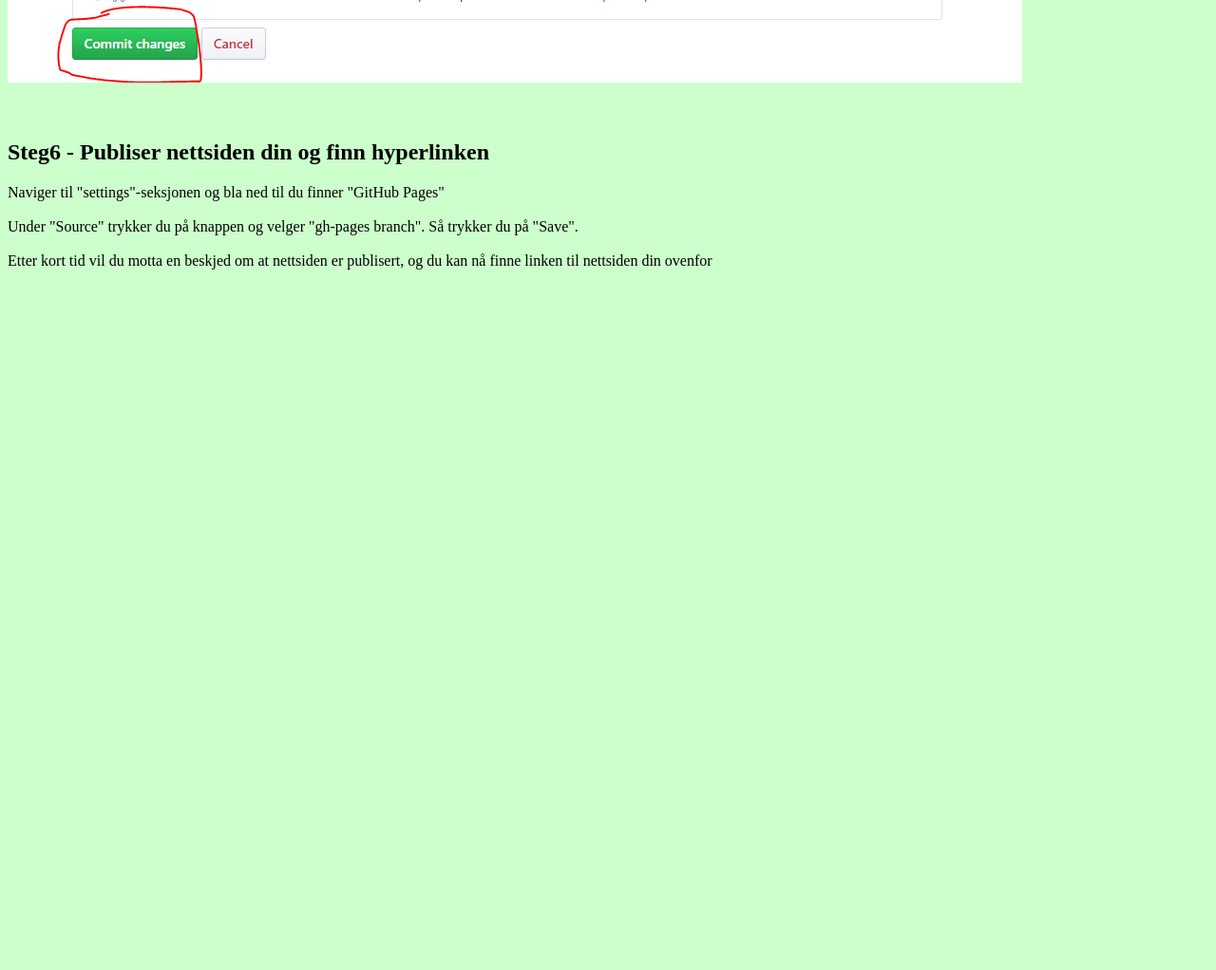
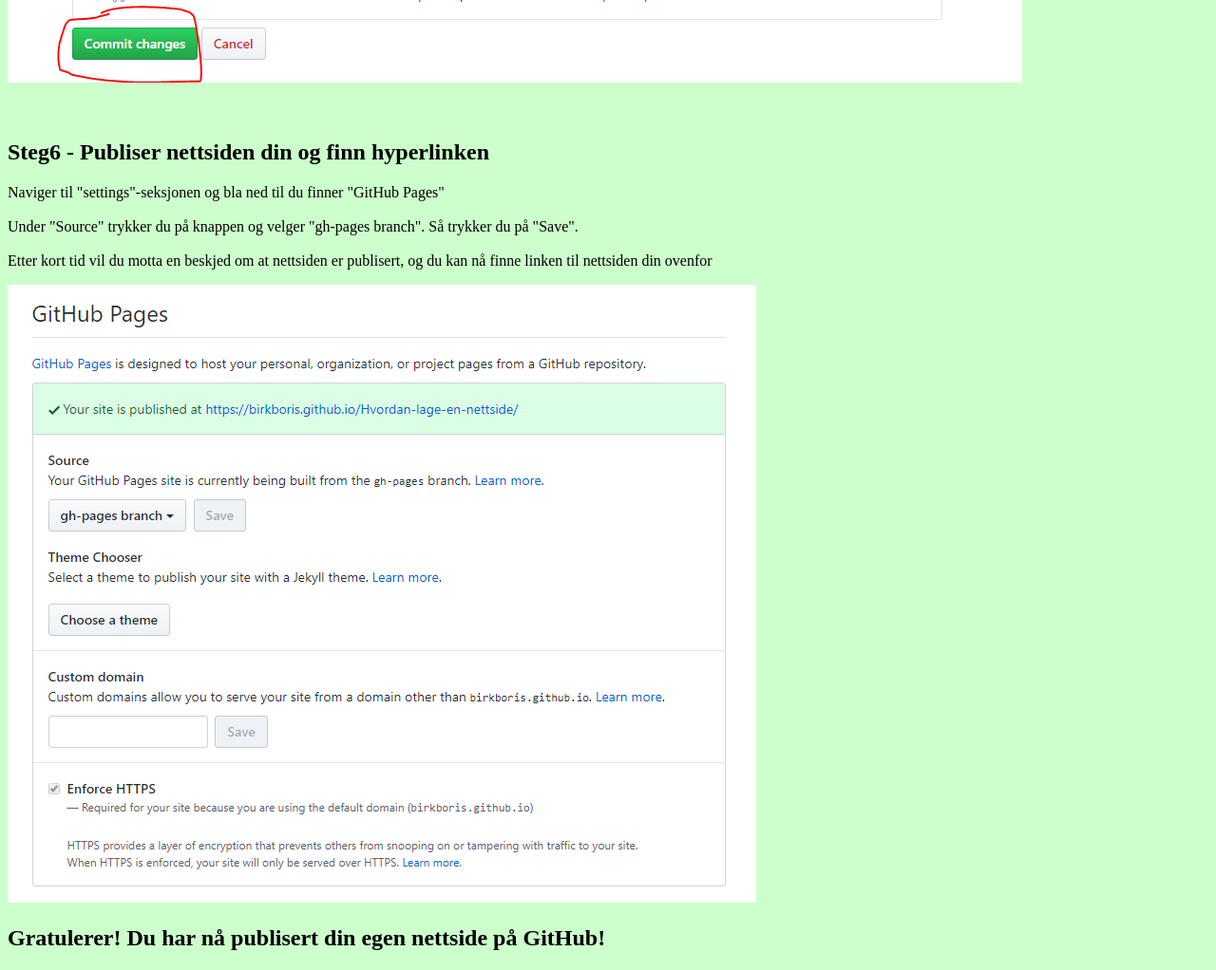
Before and after one commit to BirkBoris/Hvordan-lage-en-nettside, a plain HTML site: page index.html in a window 1280 px wide. Shown: the part 6011-7033 px from the top of the page at 95% size. Before the commit the page ends 6311 px from the top, so only its background shows below. Drawn offline with Linux system fonts and the light colour scheme.

Commit message:
Update index.html

```diff
--- a/index.html
+++ b/index.html
@@ -55,7 +55,9 @@
   <div>
     <h2>Steg6 - Publiser nettsiden din og finn hyperlinken</h2>
       <p>Naviger til "settings"-seksjonen og bla ned til du finner "GitHub Pages"<br><br>Under "Source" trykker du på knappen og velger "gh-pages branch". Så trykker du på "Save".
-      <br><br>Etter kort tid vil du motta en beskjed om at nettsiden er publisert, og du kan nå finne linken til nettsiden din ovenfor
+      <br><br>Etter kort tid vil du motta en beskjed om at nettsiden er publisert, og du kan nå finne linken til nettsiden din ovenfor</p>
+      <img src="9tilslutt.PNG" alt=bilde av link til nettside>
+    <h2> Gratulerer! Du har nå publisert din egen nettside på GitHub!</h2>
 
 
 
```
